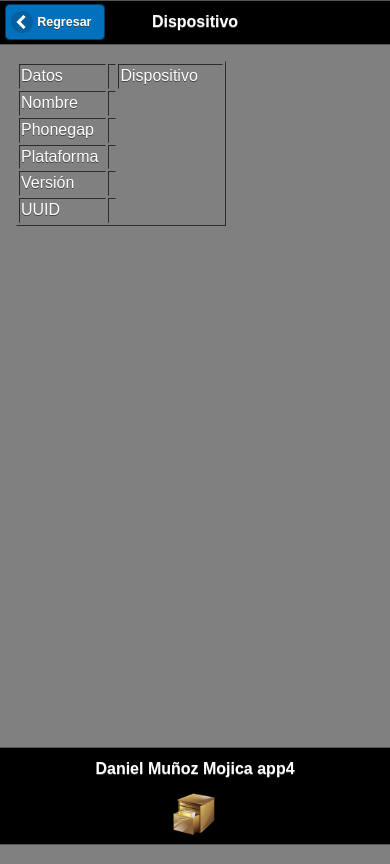
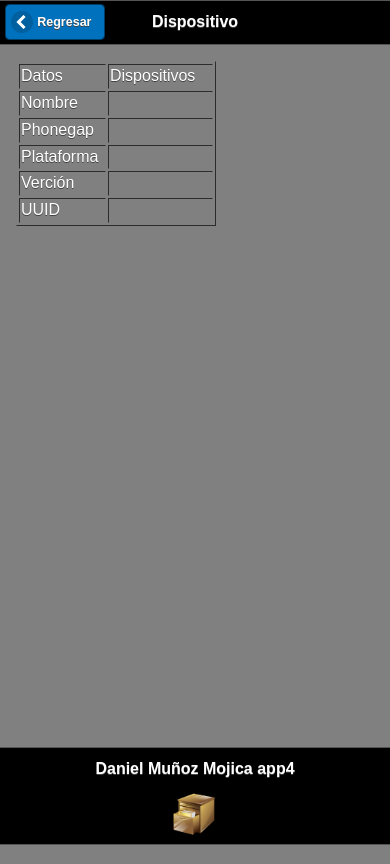
Before and after one commit to danielmm123/app4-git, a plain HTML site: page index.html in a window 390 px wide. Both pictures are taken after a click on the link "Dispositivo". Drawn offline with Linux system fonts and the light colour scheme; some packages are replaced by stand-ins of ours.

Commit message:
3subida
3subida

```diff
--- a/index.html
+++ b/index.html
@@ -53,8 +53,8 @@
      <div id="disp">
   <table widht="200" border="1" id="datos">
    <tr>
-     <td width="83">Datos<td>
-     <td width="101">Dispositivo</td>
+   <td width="83">Datos</td>
+   <td width="101">Dispositivos</td>
    </tr>
    <tr>
      <td>Nombre</td>
@@ -69,13 +69,13 @@
      <td>&nbsp;</td>
    </tr>
      <tr>
-      <td>Versión</td>
+     <td>Verción</td>
      <td>&nbsp;</td>
    </tr>
    <tr>
      <td>UUID</td>
      <td>&nbsp;</td>
-     </tr>
+   </tr
    </table>
    </div>
   </div>
```
Lines whose indentation alone changed are shown as unchanged.
